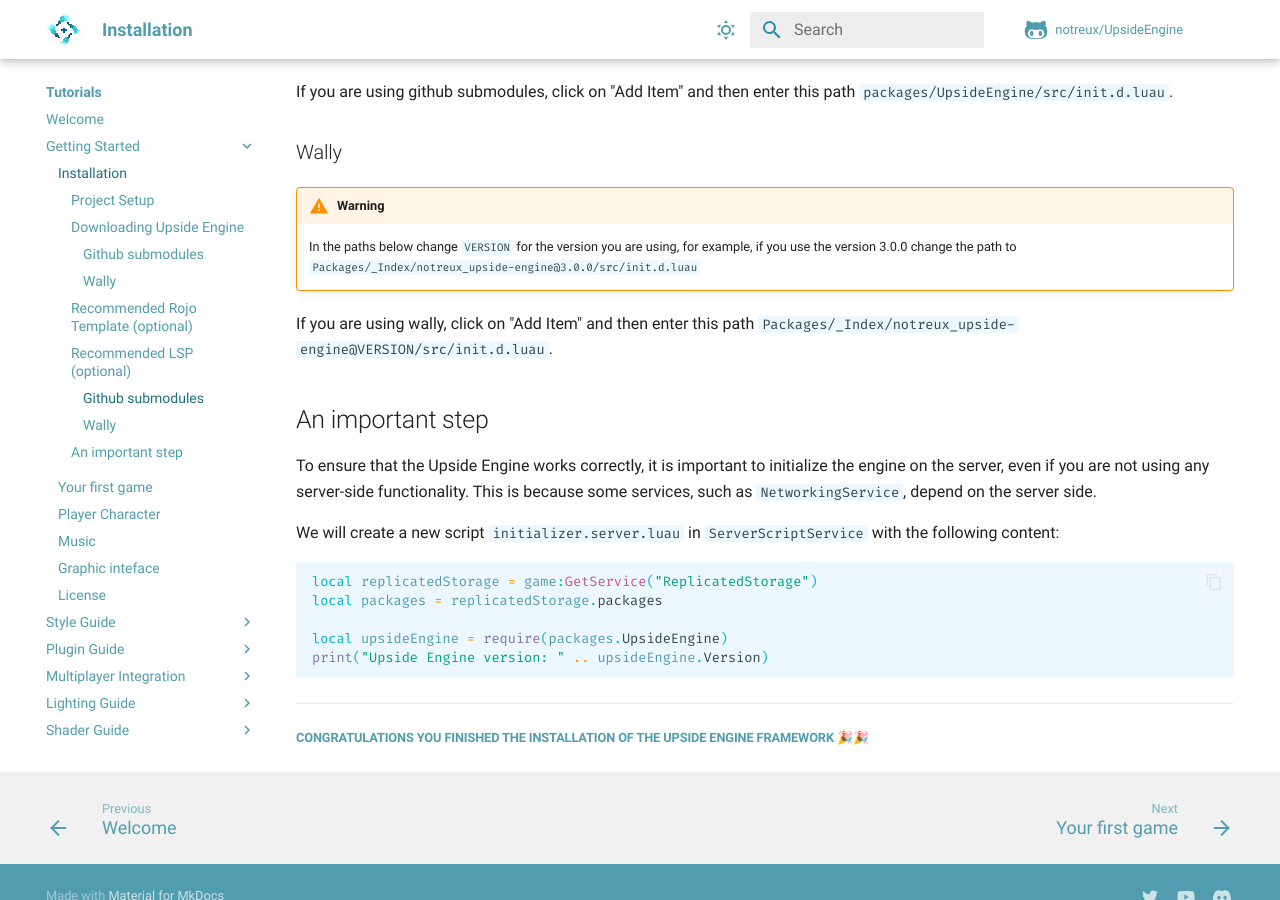
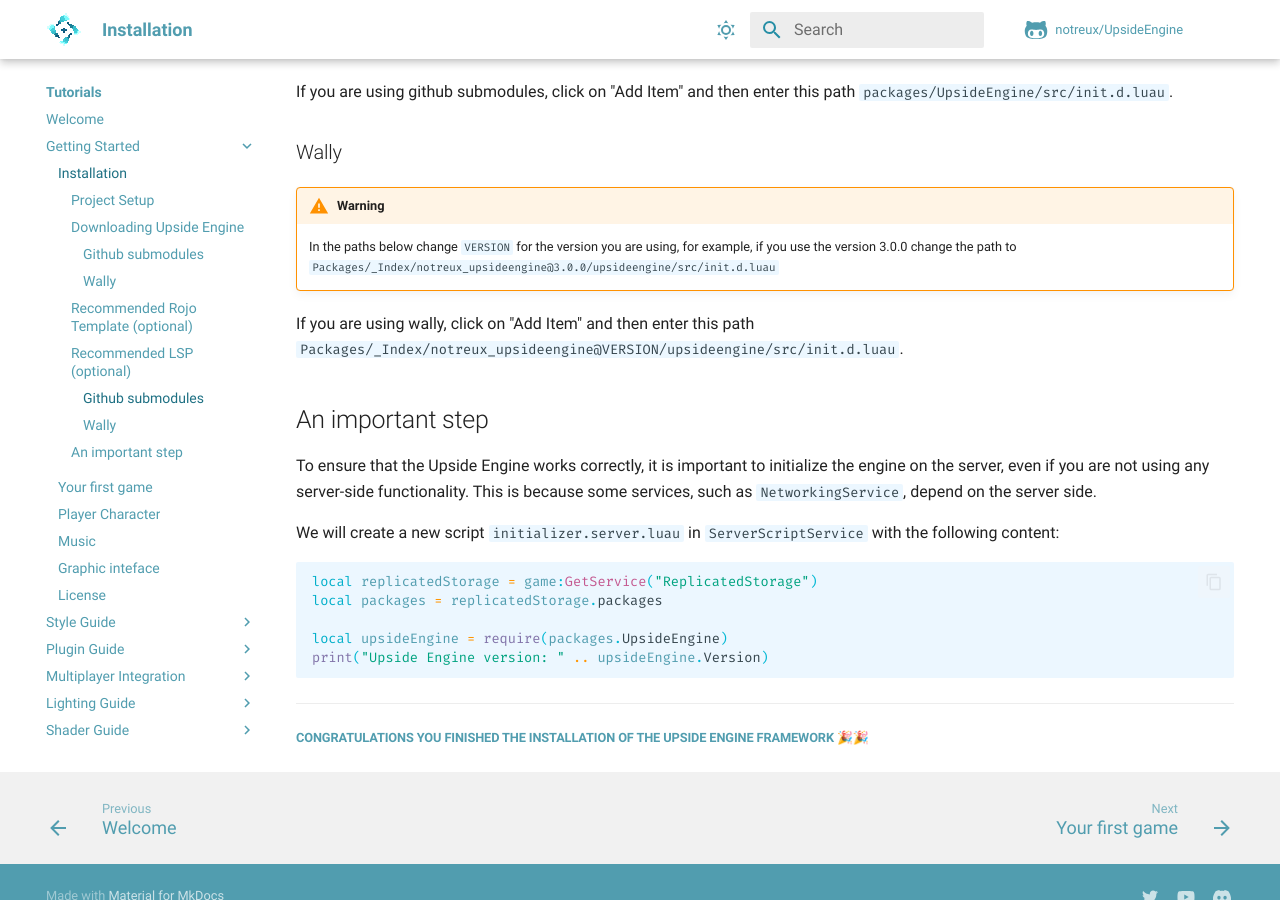
Before and after one commit to notreux/UpsideEngine, an MkDocs documentation site: the page built from docs/tutorials/get-started/Installation.md, in a window 1280 px wide and 900 px high, scrolled down 2676 px. Built offline with MkDocs 1.6.1 and Material for MkDocs 9.7.7, drawn with Linux system fonts in a browser that asks for light colours; comment, search, counter and statistics services are not loaded.

Commit message:
docs: fix Wally installation paths in Installation.md

```diff
--- a/docs/tutorials/get-started/Installation.md
+++ b/docs/tutorials/get-started/Installation.md
@@ -95,9 +95,9 @@ If you are using github submodules, click on "Add Item" and then enter this path
 
 ### Wally
 !!! warning
-    In the paths below change `VERSION` for the version you are using, for example, if you use the version 3.0.0 change the path to `Packages/_Index/notreux_upside-engine@3.0.0/src/init.d.luau`
+    In the paths below change `VERSION` for the version you are using, for example, if you use the version 3.0.0 change the path to `Packages/_Index/notreux_upsideengine@3.0.0/upsideengine/src/init.d.luau`
 
-If you are using wally, click on "Add Item" and then enter this path `Packages/_Index/notreux_upside-engine@VERSION/src/init.d.luau`.
+If you are using wally, click on "Add Item" and then enter this path `Packages/_Index/notreux_upsideengine@VERSION/upsideengine/src/init.d.luau`.
 
 ## An important step
 
```
